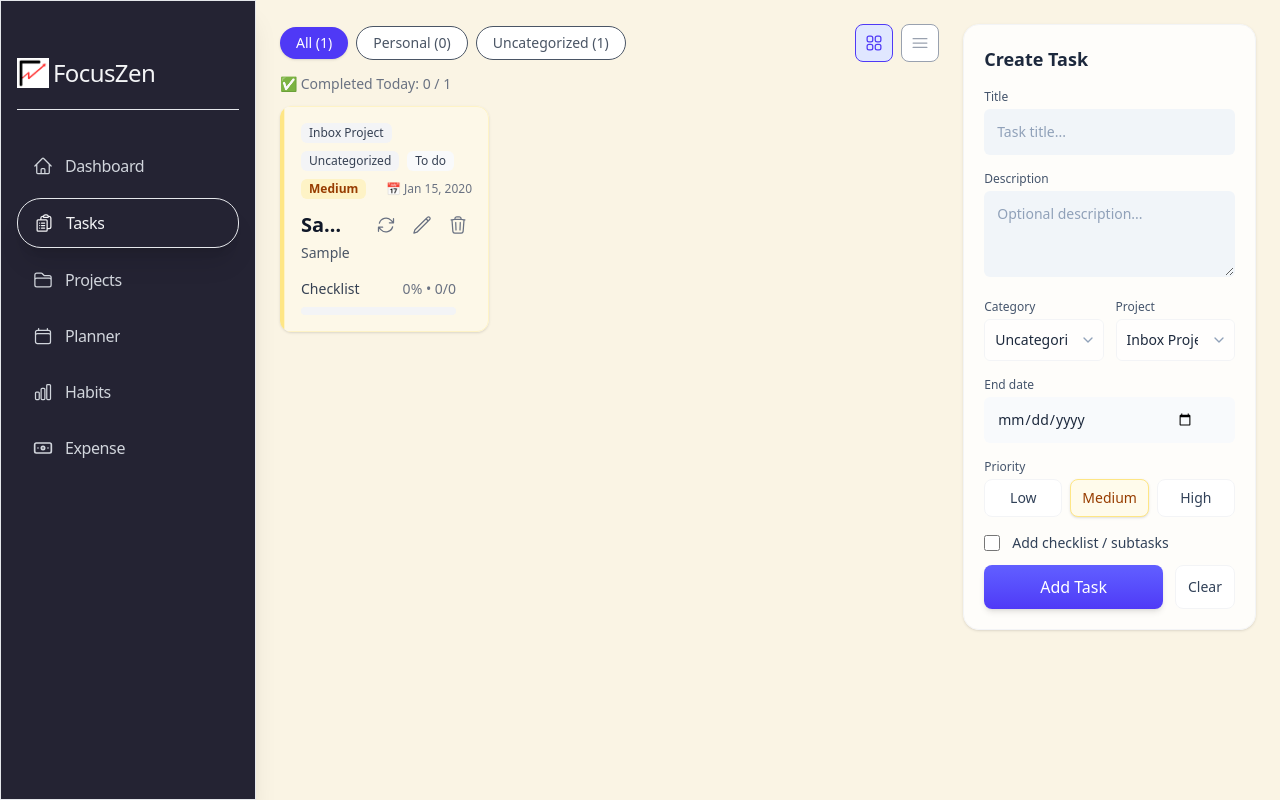
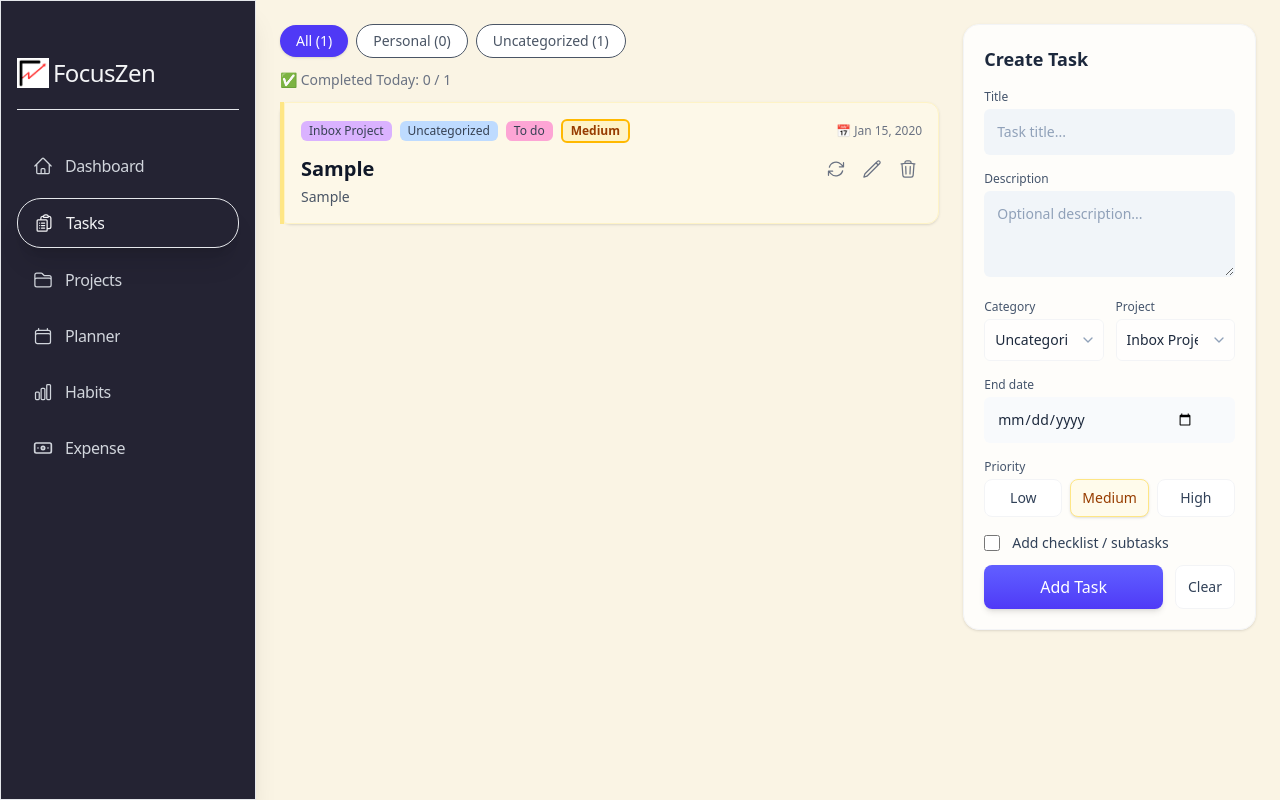
Before and after one commit to devrajsawant/focusZen, a Next.js app: page /task in a window 1280 px wide. Both pictures are taken after typing "Sample", "Sample", "2020-01-15" into the empty fields and a click on the button "Add Task". Built offline with nearby package versions, Linux system fonts and the light colour scheme.

Commit message:
feat: removed grid task view add pills colors and border changed the checklist progress bar colors

```diff
--- a/app/task/components/taskBoard.tsx
+++ b/app/task/components/taskBoard.tsx
@@ -48,7 +48,6 @@ export default function TaskBoard() {
   const [newChecklist, setNewChecklist] = useState<ChecklistItem[]>([]);
 
   // UI state
-  const [isGrid, setIsGrid] = useState(true);
   const [categories, setCategories] = useState<string[]>([
     ...defaultCategories,
   ]);
@@ -278,30 +277,6 @@ export default function TaskBoard() {
                 </div>
 
                 {/* View Mode */}
-                <div className="flex gap-2">
-                  <button
-                    onClick={() => setIsGrid(true)}
-                    className={`p-2 rounded-lg border ${
-                      isGrid
-                        ? "bg-indigo-100 text-indigo-600"
-                        : "bg-white text-gray-400"
-                    }`}
-                    title="Grid View"
-                  >
-                    <Squares2X2Icon className="h-5 w-5" />
-                  </button>
-                  <button
-                    onClick={() => setIsGrid(false)}
-                    className={`p-2 rounded-lg border ${
-                      !isGrid
-                        ? "bg-indigo-100 text-indigo-600"
-                        : "bg-white text-gray-400"
-                    }`}
-                    title="List View"
-                  >
-                    <Bars3Icon className="h-5 w-5" />
-                  </button>
-                </div>
               </div>
 
               {/* Stats */}
@@ -310,13 +285,7 @@ export default function TaskBoard() {
               </p>
 
               {/* Tasks grid/list */}
-              <ul
-                className={`grid gap-3 sm:gap-4 ${
-                  isGrid
-                    ? "grid-cols-1 lg:grid-cols-2 xl:grid-cols-3"
-                    : "grid-cols-1"
-                }`}
-              >
+              <ul className={`grid gap-3 sm:gap-4 ${"grid-cols-1"}`}>
                 {filtered.map((task) => (
                   <TaskCard
                     key={task.id}
--- a/app/task/components/taskCard.tsx
+++ b/app/task/components/taskCard.tsx
@@ -135,10 +135,10 @@ export default function TaskCard({
       pill: "text-gray-700 bg-gray-100",
     },
     low: {
-      stripe: "bg-indigo-200",
-      bg: "bg-indigo-50/60",
-      border: "border-indigo-100",
-      pill: "text-indigo-700 bg-indigo-50",
+      stripe: "bg-green-200",
+      bg: "bg-green-50/60",
+      border: "border-green-100",
+      pill: "text-green-700 bg-green-50",
     },
     medium: {
       stripe: "bg-amber-200",
@@ -159,11 +159,11 @@ export default function TaskCard({
   const priorityPill = (pVal?: string) => {
     switch (pVal) {
       case "high":
-        return "text-red-700 bg-red-100";
+        return "text-red-700 bg-red-100 border-2 border-red-400";
       case "medium":
-        return "text-amber-800 bg-amber-100";
+        return "text-amber-800 bg-amber-100  border-2 border-amber-400";
       case "low":
-        return "text-indigo-700 bg-indigo-50";
+        return "text-green-700 bg-green-50  border-2 border-green-400";
       default:
         return "text-gray-600 bg-gray-100";
     }
@@ -177,7 +177,7 @@ export default function TaskCard({
 
   return (
     <li
-      className={`relative flex flex-col rounded-xl p-0 overflow-hidden shadow-sm transition-transform hover:translate-y-0.5`}
+      className={`relative flex flex-col rounded-xl p-0 shadow-sm transition-transform hover:translate-y-0.5`}
       role="listitem"
     >
       {/* colored left stripe */}
@@ -193,14 +193,14 @@ export default function TaskCard({
         {/* Tags above */}
         <div className="flex flex-wrap items-center gap-2 mb-3">
           {task.project && (
-            <span className="text-xs px-2 py-0.5 rounded-md font-medium text-gray-700 bg-gray-100">
+            <span className="text-xs px-2 py-0.5 rounded-md font-medium text-gray-700 bg-purple-300">
               {task.project}
             </span>
           )}
-          <span className="text-xs px-2 py-0.5 rounded-md font-medium text-gray-700 bg-gray-100">
+          <span className="text-xs px-2 py-0.5 rounded-md font-medium text-gray-700 bg-blue-200">
             {task.category}
           </span>
-          <span className="text-xs px-2 py-0.5 rounded-md font-medium text-gray-700 bg-gray-50">
+          <span className="text-xs px-2 py-0.5 rounded-md font-medium text-gray-700 bg-pink-300">
             {statusBadge(task.status)}
           </span>
           <span
@@ -285,6 +285,7 @@ export default function TaskCard({
         </div>
 
         {/* Footer: checklist progress and meta */}
+        {totalCount > 0 && (
           <div className="mt-4 flex items-center gap-4 justify-between">
             <div className="flex-1 min-w-0">
               <div className="flex items-center gap-3">
@@ -298,12 +299,12 @@ export default function TaskCard({
                     </div>
                   </div>
 
-                <div className="w-full bg-gray-100 rounded-full h-2 mt-2 overflow-hidden">
+                  <div className="w-full bg-slate-300 rounded-full h-2 mt-2 overflow-hidden">
                     <div
                       className="h-2 rounded-full transition-all"
                       style={{
                         width: `${percent}%`,
-                      backgroundColor: "rgba(79, 70, 229, 0.9)", // indigo-600-ish
+                        backgroundColor: "rgba(79, 70, 229, 0.5)", // indigo-600-ish
                       }}
                     />
                   </div>
@@ -315,6 +316,7 @@ export default function TaskCard({
               {isCompleted ? "Completed" : isDueToday ? "Due Today" : ""}
             </div>
           </div>
+        )}
       </div>
 
       {/* Two-panel Modal: left = details, right = checklist */}
```
Also changed, not shown: todo.txt (added). Lines whose indentation alone changed are shown as unchanged.
